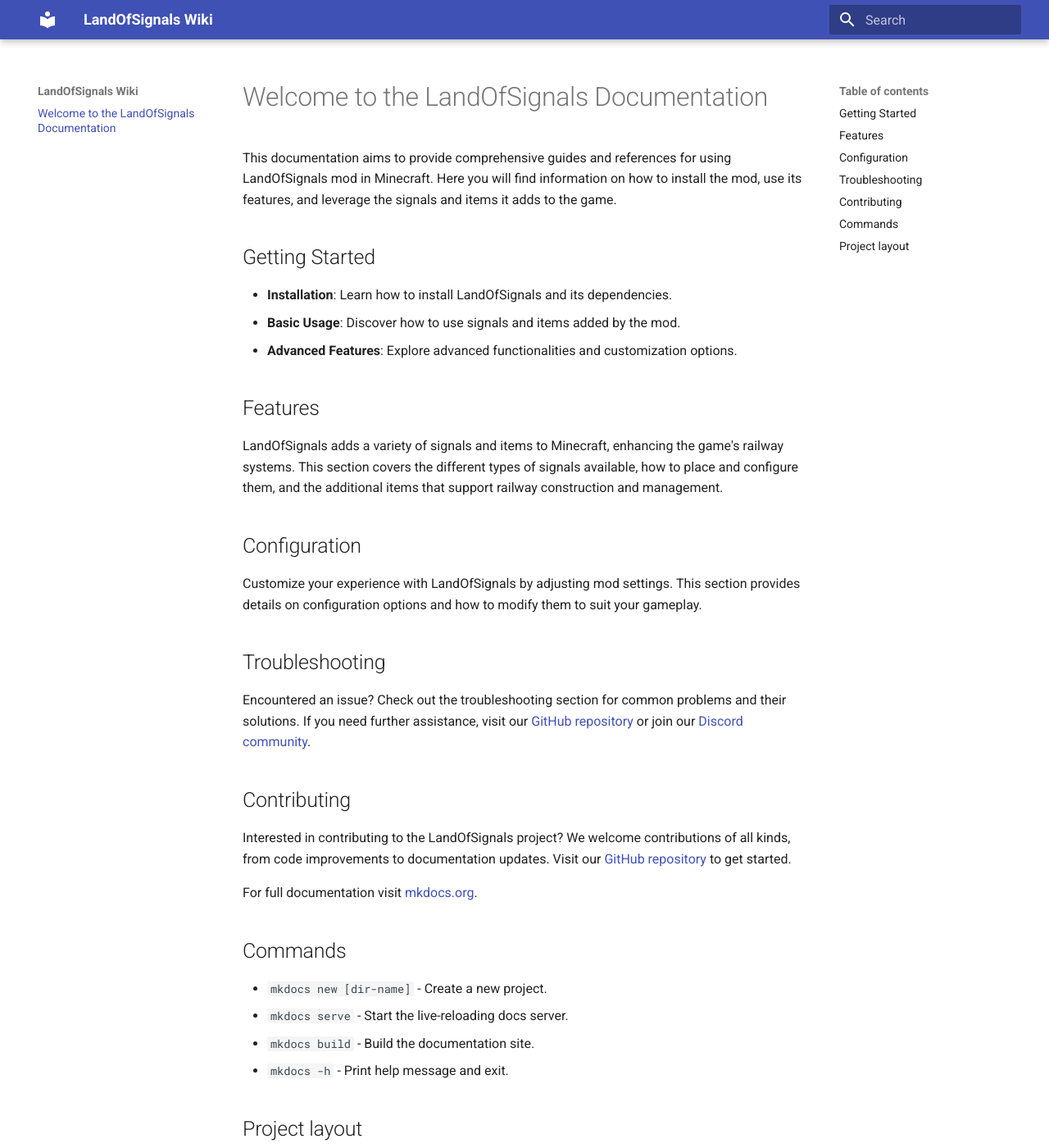
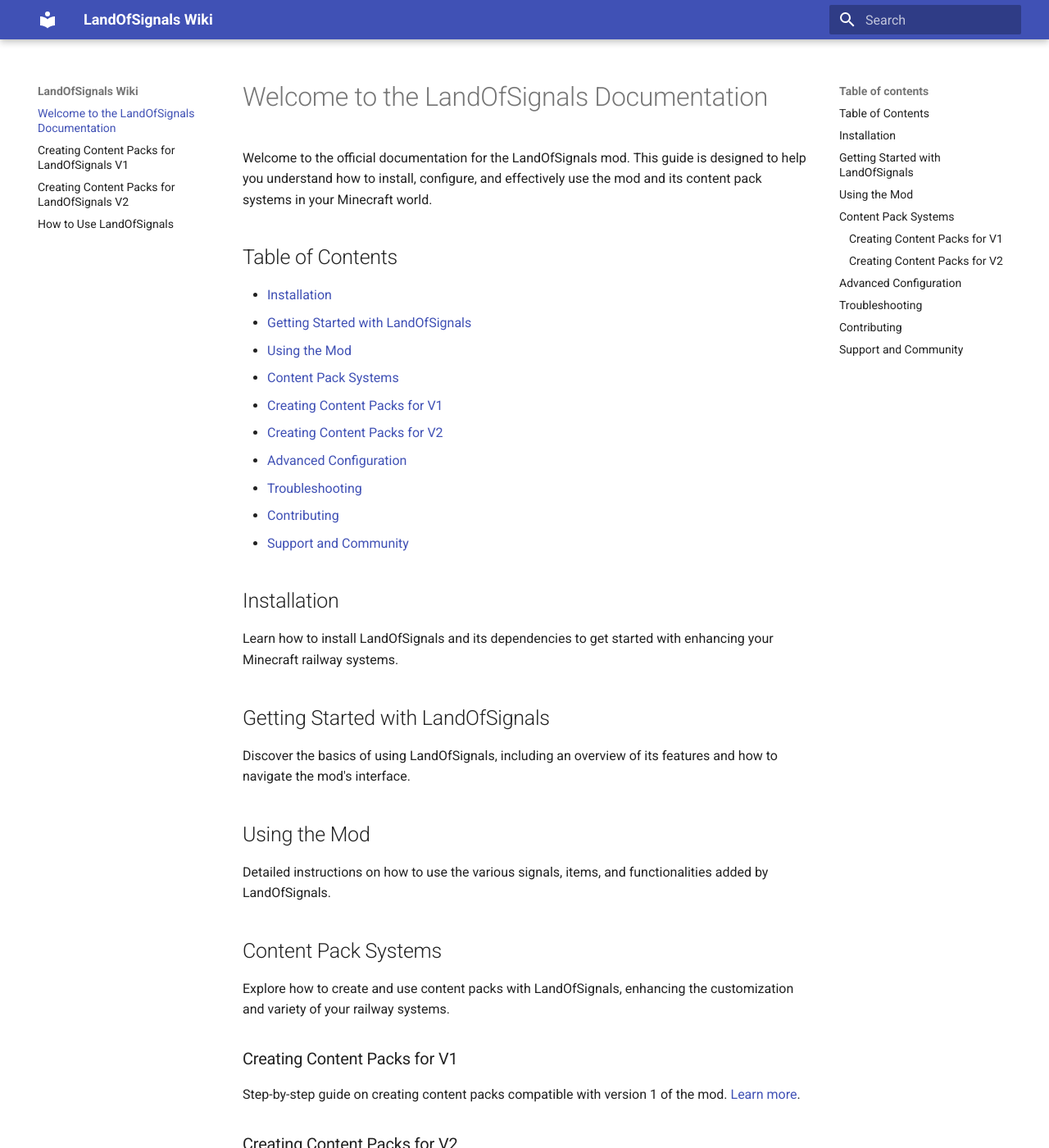
Before and after one commit to LandOfRails/LandOfSignals, an MkDocs documentation site: the page built from docs/index.md, in a window 1280 px wide and 1400 px high. Shown: the whole window at 82% size. Built offline with MkDocs 1.6.1 and Material for MkDocs 9.7.7, drawn with Linux system fonts in a browser that asks for light colours; some of the changed text lies outside the part shown.

Commit message:
Update documentation for mod usage and content pack creation
Related to #161

Update documentation to enhance mod usage and content pack creation guidance.

- **README.md**: Minor update to the UniversalModCore link, maintaining the original content structure without adding the planned detailed instructions or Discord links.
- **docs/index.md**: Overhauls the documentation index page, introducing a structured table of contents, installation guide, mod usage, content pack creation for V1 and V2, advanced configuration, troubleshooting, contributing, and community support sections.
- **Adds new documentation files**:
  - `docs/HowToUse.md`: Provides comprehensive step-by-step instructions for mod installation, configuration, usage, and content pack creation, including community support links.
  - `docs/ContentPacksV1.md` and `docs/ContentPacksV2.md`: Offer detailed guides on creating content packs for different versions of the mod, including structure, asset organization, and best practices.


---

For more details, open the [Copilot Workspace session](https://copilot-workspace.githubnext.com/LandOfRails/LandOfSignals/issues/161?shareId=7fffa40e-a198-43a8-9246-fc09da1edc92).

````diff
--- /dev/null
+++ b/docs/ContentPacksV1.md
@@ -0,0 +1,66 @@
+# Creating Content Packs for LandOfSignals V1
+
+Creating content packs for LandOfSignals V1 allows you to add your own custom signals, signs, and other assets to the game. This guide will walk you through the process of creating a basic content pack.
+
+## Content Pack Structure
+
+A content pack for LandOfSignals V1 consists of a directory containing the following:
+
+- `pack.json`: A JSON file containing metadata about the content pack.
+- `assets`: A directory containing the models, textures, and other assets for your content pack.
+
+### pack.json
+
+The `pack.json` file contains metadata about your content pack. Here is an example structure:
+
+```json
+{
+  "name": "My Custom Content Pack",
+  "version": "1.0",
+  "author": "YourName",
+  "description": "A description of your content pack."
+}
+```
+
+### Assets Directory
+
+The `assets` directory should contain all the models, textures, and other assets for your content pack. Organize your assets into subdirectories for better management. For example:
+
+- `assets/models`: Contains the 3D models for your signals and signs.
+- `assets/textures`: Contains the textures for your models.
+
+## Creating a Signal
+
+To create a signal, you need to:
+
+1. Model your signal using a 3D modeling software that can export to the OBJ format.
+2. Create textures for your model.
+3. Place your model and textures in the appropriate directories within the `assets` directory.
+4. Define your signal in a JSON file within the `assets/models` directory.
+
+### Signal Definition
+
+A signal is defined using a JSON file. Here is an example definition:
+
+```json
+{
+  "id": "custom_signal",
+  "name": "Custom Signal",
+  "model": "models/custom_signal.obj",
+  "textures": {
+    "texture": "textures/custom_signal.png"
+  }
+}
+```
+
+## Best Practices
+
+- Keep your content pack organized to make it easier to manage.
+- Use descriptive names for your models, textures, and other assets.
+- Test your content pack thoroughly before releasing it.
+
+## Sharing Your Content Pack
+
+Once you have created your content pack, you can share it with the community. Make sure to include a README file with instructions on how to install and use your content pack.
+
+Join our [Discord community](https://discord.gg/ykAqHKYjVM) to share your content packs and get feedback from other users.
--- /dev/null
+++ b/docs/ContentPacksV2.md
@@ -0,0 +1,66 @@
+# Creating Content Packs for LandOfSignals V2
+
+Creating content packs for LandOfSignals V2 allows you to add your own custom signals, signs, and other assets to the game. This guide will walk you through the process of creating a basic content pack for version 2 of the mod.
+
+## Content Pack Structure
+
+A content pack for LandOfSignals V2 consists of a directory containing the following:
+
+- `pack.json`: A JSON file containing metadata about the content pack.
+- `assets`: A directory containing the models, textures, and other assets for your content pack.
+
+### pack.json
+
+The `pack.json` file contains metadata about your content pack. Here is an example structure:
+
+```json
+{
+  "name": "My Custom Content Pack",
+  "version": "2.0",
+  "author": "YourName",
+  "description": "A description of your content pack."
+}
+```
+
+### Assets Directory
+
+The `assets` directory should contain all the models, textures, and other assets for your content pack. Organize your assets into subdirectories for better management. For example:
+
+- `assets/models`: Contains the 3D models for your signals and signs.
+- `assets/textures`: Contains the textures for your models.
+
+## Creating a Signal
+
+To create a signal, you need to:
+
+1. Model your signal using a 3D modeling software that can export to the OBJ format.
+2. Create textures for your model.
+3. Place your model and textures in the appropriate directories within the `assets` directory.
+4. Define your signal in a JSON file within the `assets/models` directory.
+
+### Signal Definition
+
+A signal is defined using a JSON file. Here is an example definition:
+
+```json
+{
+  "id": "custom_signal_v2",
+  "name": "Custom Signal V2",
+  "model": "models/custom_signal_v2.obj",
+  "textures": {
+    "texture": "textures/custom_signal_v2.png"
+  }
+}
+```
+
+## Best Practices
+
+- Keep your content pack organized to make it easier to manage.
+- Use descriptive names for your models, textures, and other assets.
+- Test your content pack thoroughly before releasing it.
+
+## Sharing Your Content Pack
+
+Once you have created your content pack, you can share it with the community. Make sure to include a README file with instructions on how to install and use your content pack.
+
+Join our [Discord community](https://discord.gg/ykAqHKYjVM) to share your content packs and get feedback from other users.
--- /dev/null
+++ b/docs/HowToUse.md
@@ -0,0 +1,43 @@
+# How to Use LandOfSignals
+
+Welcome to the LandOfSignals mod! This guide will walk you through the installation, configuration, and usage of the mod, as well as how to create and use content packs.
+
+## Installation
+
+1. Ensure you have Minecraft Forge installed.
+2. Download the LandOfSignals mod from the official [CurseForge page](https://www.curseforge.com/minecraft/mc-mods/landofsignals).
+3. Place the downloaded `.jar` file into your `Minecraft/mods` folder.
+4. Launch Minecraft and select the Forge profile.
+
+## Configuration
+
+LandOfSignals comes with various configuration options to tailor the mod to your liking. These can be found in the `config/landofsignals.toml` file. Here you can enable or disable specific features and adjust mod settings.
+
+## Using the Mod
+
+To use the mod, you'll need to familiarize yourself with the different types of signals and tools provided:
+
+- **Signal Selector**: Used to select the type of signal you want to place.
+- **Connector Tool**: Connects signals to signal boxes for control.
+- **Signal Box**: Controls the state of connected signals.
+
+### Placing Signals
+
+1. Select a signal using the Signal Selector.
+2. Right-click on the ground or a suitable surface to place the signal.
+3. Use the Connector Tool to link the signal to a Signal Box.
+4. Right-click the Signal Box and configure the signal state as desired.
+
+## Creating Content Packs
+
+Content packs allow you to add new signals and assets to the game. To create a content pack:
+
+1. Create a new directory in `Minecraft/config/landofsignals/contentpacks`.
+2. Inside this directory, create a `pack.json` file with your pack's metadata.
+3. Add your assets and define them in the `pack.json` file. Refer to the [Content Pack Documentation](https://github.com/LandOfRails/LandOfSignals/wiki/Content-Packs) for detailed instructions.
+
+## Community and Support
+
+Join our [Discord community](https://discord.gg/ykAqHKYjVM) for support, to share your content packs, or to connect with other users. Our community is always ready to help with any questions or issues you might encounter.
+
+Thank you for using LandOfSignals!
--- a/docs/index.md
+++ b/docs/index.md
@@ -1,41 +1,56 @@
 # Welcome to the LandOfSignals Documentation
 
-This documentation aims to provide comprehensive guides and references for using LandOfSignals mod in Minecraft. Here you will find information on how to install the mod, use its features, and leverage the signals and items it adds to the game.
+Welcome to the official documentation for the LandOfSignals mod. This guide is designed to help you understand how to install, configure, and effectively use the mod and its content pack systems in your Minecraft world.
 
-## Getting Started
+## Table of Contents
 
-- **Installation**: Learn how to install LandOfSignals and its dependencies.
-- **Basic Usage**: Discover how to use signals and items added by the mod.
-- **Advanced Features**: Explore advanced functionalities and customization options.
+- [Installation](#installation)
+- [Getting Started with LandOfSignals](#getting-started-with-landofsignals)
+- [Using the Mod](#using-the-mod)
+- [Content Pack Systems](#content-pack-systems)
+  - [Creating Content Packs for V1](ContentPacksV1.md)
+  - [Creating Content Packs for V2](ContentPacksV2.md)
+- [Advanced Configuration](#advanced-configuration)
+- [Troubleshooting](#troubleshooting)
+- [Contributing](#contributing)
+- [Support and Community](#support-and-community)
 
-## Features
+## Installation
 
-LandOfSignals adds a variety of signals and items to Minecraft, enhancing the game's railway systems. This section covers the different types of signals available, how to place and configure them, and the additional items that support railway construction and management.
+Learn how to install LandOfSignals and its dependencies to get started with enhancing your Minecraft railway systems.
 
-## Configuration
+## Getting Started with LandOfSignals
 
-Customize your experience with LandOfSignals by adjusting mod settings. This section provides details on configuration options and how to modify them to suit your gameplay.
+Discover the basics of using LandOfSignals, including an overview of its features and how to navigate the mod's interface.
+
+## Using the Mod
+
+Detailed instructions on how to use the various signals, items, and functionalities added by LandOfSignals.
+
+## Content Pack Systems
+
+Explore how to create and use content packs with LandOfSignals, enhancing the customization and variety of your railway systems.
+
+### Creating Content Packs for V1
+
+Step-by-step guide on creating content packs compatible with version 1 of the mod. [Learn more](ContentPacksV1.md).
+
+### Creating Content Packs for V2
+
+Instructions on developing content packs for version 2 of LandOfSignals, including advanced features and tips. [Learn more](ContentPacksV2.md).
+
+## Advanced Configuration
+
+Customize your experience with LandOfSignals by adjusting mod settings and exploring advanced features.
 
 ## Troubleshooting
 
-Encountered an issue? Check out the troubleshooting section for common problems and their solutions. If you need further assistance, visit our [GitHub repository](https://github.com/LandOfRails/LandOfSignals) or join our [Discord community](https://discord.gg/ykAqHKYjVM).
+Solutions to common issues encountered while using LandOfSignals. For further assistance, visit our [GitHub repository](https://github.com/LandOfRails/LandOfSignals) or join our [Discord community](https://discord.gg/ykAqHKYjVM).
 
 ## Contributing
 
-Interested in contributing to the LandOfSignals project? We welcome contributions of all kinds, from code improvements to documentation updates. Visit our [GitHub repository](https://github.com/LandOfRails/LandOfSignals) to get started.
+Interested in contributing to the LandOfSignals project? Find out how you can help improve the mod and its documentation.
 
-For full documentation visit [mkdocs.org](https://www.mkdocs.org).
+## Support and Community
 
-## Commands
-
-* `mkdocs new [dir-name]` - Create a new project.
-* `mkdocs serve` - Start the live-reloading docs server.
-* `mkdocs build` - Build the documentation site.
-* `mkdocs -h` - Print help message and exit.
-
-## Project layout
-
-    mkdocs.yml    # The configuration file.
-    docs/
-        index.md  # The documentation homepage.
-        ...       # Other markdown pages, images and other files.
+Join our Discord community for support, to share content packs, and to connect with other LandOfSignals users.
````
Also changed, not shown: README.md (+1 -1 lines).
